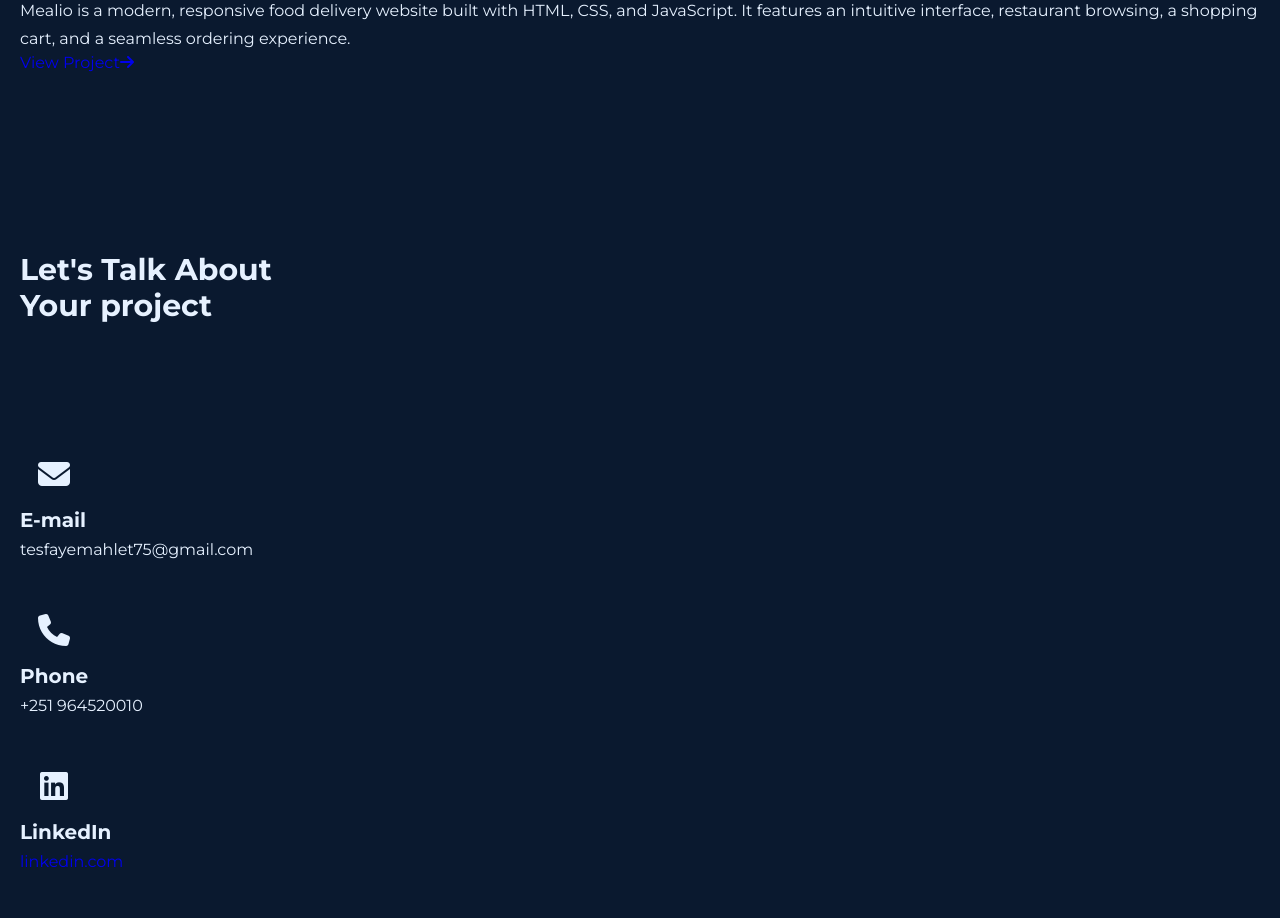
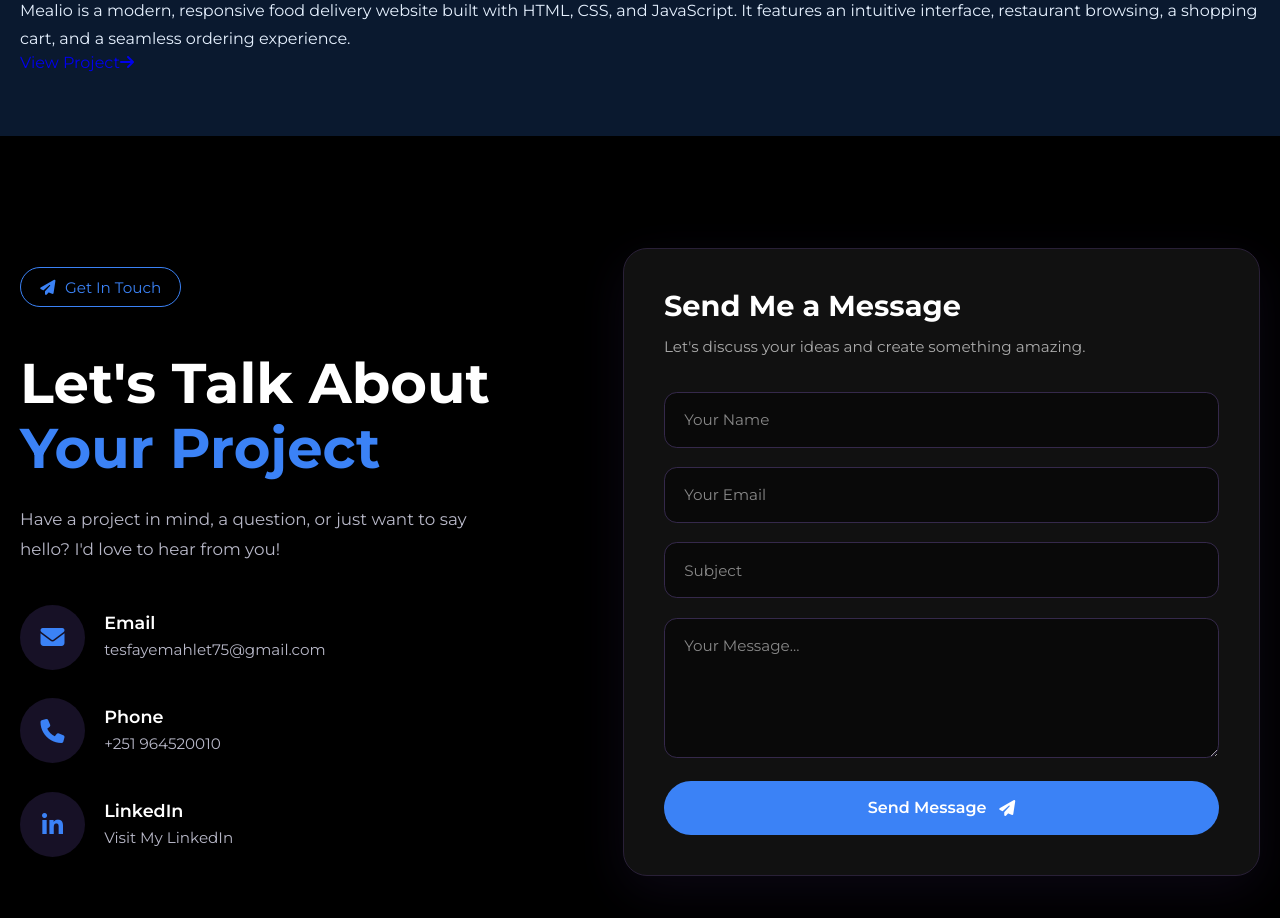
Before and after one commit to Mahletesfaye/portfolio-website, a React (Vite) app: page / in a window 1280 px wide. Shown: the part 3260-4178 px from the top of the page. Built offline with nearby package versions, Linux system fonts and the light colour scheme.

Commit message:
Update contact page styling and color theme

```diff
--- a/src/components/Contact/Contact.jsx
+++ b/src/components/Contact/Contact.jsx
@@ -2,53 +2,126 @@ import React from 'react'
 
 function Contact() {
   return (
-    <section className='contact section' id='contact'>
-        <div className='contact-container container grid'>
+    <section className="contact section" id="contact">
+      <div className="contact-container container grid">
+
+        {/* Left Side - Contact Information */}
         <div className="contact-group">
+
+          <span className="contact-subtitle">
+            <i className="fa-solid fa-paper-plane"></i>
+            Get In Touch
+          </span>
+
           <h2 className="section-title contact-section-title">
             Let's Talk About <br />
-                Your project</h2>
+            <span>Your Project</span>
+          </h2>
+
+          <p className="contact-description">
+            Have a project in mind, a question, or just want to say hello?
+            I'd love to hear from you!
+          </p>
+
           <div className="contact-data grid">
 
+            {/* Email */}
             <div className="contact-item">
-                    <span className="contact-icon"></span>
+              <span className="contact-icon">
+                <i className="fa-solid fa-envelope"></i>
+              </span>
               <div>
-                      <h3 className="contact-title"></h3>
-                      <p className="contact-description"></p>
+                <h3 className="contact-title">Email</h3>
+                <p className="contact-info">
+                  tesfayemahlet75@gmail.com
+                </p>
               </div>
             </div>
+
+            {/* Phone */}
             <div className="contact-item">
               <span className="contact-icon">
-                      <i class="fa-solid fa-envelope"></i>
-                    </span>
-                    <div>
-                      <h3 className="contact-title">E-mail</h3>
-                      <p className="contact-description">tesfayemahlet75@gmail.com</p>
-                    </div>
-                  </div>
-                  <div className="contact-item">
-                    <span className="contact-icon">
-                      <i class="fa-solid fa-phone"></i>
+                <i className="fa-solid fa-phone"></i>
               </span>
               <div>
                 <h3 className="contact-title">Phone</h3>
-                      <p className="contact-description">+251 964520010</p>
+                <p className="contact-info">
+                  +251 964520010
+                </p>
               </div>
             </div>
+
+            {/* LinkedIn */}
             <div className="contact-item">
               <span className="contact-icon">
-                      <i class="fa-brands fa-linkedin"></i>
+                <i className="fa-brands fa-linkedin-in"></i>
               </span>
               <div>
                 <h3 className="contact-title">LinkedIn</h3>
-                      <p className="contact-description"> <a href="https://www.linkedin.com/in/mahlet-tesfaye-a4a826288" target="_blank" rel="noopener noreferrer">linkedin.com</a> </p>
-                    </div>
+                <a
+                  href="https://www.linkedin.com/in/mahlet-tesfaye-a4a826288"
+                  target="_blank"
+                  rel="noopener noreferrer"
+                  className="contact-info contact-link"
+                >
+                  Visit My LinkedIn
+                </a>
               </div>
             </div>
 
           </div>
         </div>
 
+        {/* Right Side - Contact Form */}
+        <div className="contact-form-container">
+          <h3 className="contact-form-title">Send Me a Message</h3>
+          <p className="contact-form-text">
+            Let's discuss your ideas and create something amazing.
+          </p>
+
+          <form className="contact-form">
+
+            <div className="contact-form-group">
+              <input
+                type="text"
+                placeholder="Your Name"
+                required
+              />
+            </div>
+
+            <div className="contact-form-group">
+              <input
+                type="email"
+                placeholder="Your Email"
+                required
+              />
+            </div>
+
+            <div className="contact-form-group">
+              <input
+                type="text"
+                placeholder="Subject"
+                required
+              />
+            </div>
+
+            <div className="contact-form-group">
+              <textarea
+                placeholder="Your Message..."
+                rows="5"
+                required
+              ></textarea>
+            </div>
+
+            <button type="submit" className="contact-button">
+              Send Message
+              <i className="fa-solid fa-paper-plane"></i>
+            </button>
+
+          </form>
+        </div>
+
+      </div>
     </section>
   )
 }
--- a/src/index.css
+++ b/src/index.css
@@ -1,4 +1,6 @@
 @import url('https://fonts.googleapis.com/css2?family=Montserrat:ital,wght@0,100..900;1,100..900&family=Space+Grotesk:wght@300..700&display=swap');
+
+
 
 * {
   margin: 0;
@@ -55,7 +57,7 @@ body {
 }
 
 .nav {
-  background-color: rgb(4, 4, 50) black;
+  background-color: rgb(7, 7, 7) black;
   justify-content: space-between;
   column-gap: 2rem;
   min-height: 4.5rem;
@@ -202,7 +204,7 @@ ul {
 .btn-outline:hover {
   background: linear-gradient(110deg, #3b82f6, #3B82F6);
   transform: translateY(-3px);
-  box-shadow: 0 8px 24px rgba(139, 92, 246, 0.3);
+  box-shadow: 0 8px 24px rgba(20, 21, 126, 0.3);
 }
 
 .button i,
@@ -1197,33 +1199,243 @@ ul {
 
 
 
-/* Contact */
+
+
+
+
+
+
 .contact {
-  padding-bottom: 8rem;
+  background: #000000;
+  padding: 7rem 0 8rem;
+  color: #ffffff;
 }
+
 .contact-container {
-  grid-template-columns: repeat(5.5fr 6.5fr);
-  column-gap: 3rem;
+  grid-template-columns: 5.5fr 6.5fr;
+  column-gap: 4rem;
+  align-items: center;
 }
+
+.contact-group {
+  display: flex;
+  flex-direction: column;
+}
+
+.contact-subtitle {
+  display: inline-flex;
+  align-items: center;
+  gap: 0.6rem;
+  width: fit-content;
+  padding: 0.6rem 1.2rem;
+  border: 1px solid #3B82F6;
+  border-radius: 2rem;
+  color: #3B82F6;
+  font-size: 0.95rem;
+  margin-bottom: 1.5rem;
+}
+
 .contact-section-title {
   text-align: left;
+  font-size: 3.5rem;
+  line-height: 1.15;
+  margin-bottom: 1.5rem;
+  color: #ffffff;
 }
+
+.contact-section-title span {
+  color: #3B82F6;
+}
+
+.contact-description {
+  color: #b8b8c8;
+  font-size: 1.05rem;
+  line-height: 1.8;
+  max-width: 480px;
+  margin-bottom: 2.5rem;
+}
+
+/* Contact Information */
+
 .contact-data {
-  row-gap: 2rem;
+  row-gap: 1.8rem;
 }
+
 .contact-item {
   display: grid;
+  grid-template-columns: 65px 1fr;
   align-items: center;
-  column-gap: 1.5rem;
+  column-gap: 1.2rem;
 }
+
 .contact-icon {
-  width: 68px;
-  aspect-ratio: 1/1;
+  width: 65px;
+  aspect-ratio: 1;
   display: grid;
   place-items: center;
-  font-size: 2rem;
+  border-radius: 50%;
+  background: #171126;
+  color: #3B82F6;
+  font-size: 1.5rem;
+  transition: 0.3s ease;
 }
+
+.contact-item:hover .contact-icon {
+  background: #3B82F6;
+  color: #ffffff;
+  transform: translateY(-4px);
+}
+
 .contact-title {
-  font-size: 1.25rem;
-  margin-bottom: 0.25rem;
+  color: #ffffff;
+  font-size: 1.1rem;
+  font-weight: 600;
+  margin-bottom: 0.4rem;
 }
+
+.contact-info {
+  color: #b8b8c8;
+  font-size: 0.95rem;
+  line-height: 1.5;
+  overflow-wrap: anywhere;
+}
+
+.contact-link {
+  text-decoration: none;
+  transition: 0.3s;
+}
+
+.contact-link:hover {
+  color: #3B82F6;
+}
+
+/* Right Side - Contact Form */
+
+.contact-form-container {
+  padding: 2.5rem;
+  background: #111111;
+  border: 1px solid #292037;
+  border-radius: 1.5rem;
+  box-shadow: 0 15px 50px rgba(139, 92, 246, 0.08);
+}
+
+.contact-form-title {
+  color: #ffffff;
+  font-size: 1.8rem;
+  margin-bottom: 0.7rem;
+}
+
+.contact-form-text {
+  color: #aaa;
+  font-size: 0.95rem;
+  line-height: 1.6;
+  margin-bottom: 2rem;
+}
+
+.contact-form {
+  display: grid;
+  row-gap: 1.2rem;
+}
+
+.contact-form-group input,
+.contact-form-group textarea {
+  width: 100%;
+  padding: 1.1rem 1.2rem;
+  background: #090909;
+  border: 1px solid #35294b;
+  border-radius: 0.8rem;
+  outline: none;
+  color: #ffffff;
+  font-family: inherit;
+  font-size: 0.95rem;
+  transition: 0.3s ease;
+}
+
+.contact-form-group input::placeholder,
+.contact-form-group textarea::placeholder {
+  color: #888;
+}
+
+.contact-form-group input:focus,
+.contact-form-group textarea:focus {
+  border-color: #3B82F6;
+  box-shadow: 0 0 10px rgba(168, 85, 247, 0.15);
+}
+
+.contact-form-group textarea {
+  resize: vertical;
+  min-height: 140px;
+}
+
+.contact-button {
+  display: flex;
+  justify-content: center;
+  align-items: center;
+  gap: 0.8rem;
+  padding: 1.1rem 1.5rem;
+  border: none;
+  border-radius: 3rem;
+  background: linear-gradient(135deg, #3B82F6, #3B82F6);
+  color: #ffffff;
+  font-size: 1rem;
+  font-weight: 600;
+  cursor: pointer;
+  transition: 0.3s ease;
+}
+
+.contact-button:hover {
+  transform: translateY(-3px);
+  box-shadow: 0 8px 25px rgba(139, 92, 246, 0.3);
+}
+
+/* RESPONSIVE DESIGN */
+
+@media screen and (max-width: 992px) {
+  .contact-container {
+    grid-template-columns: 1fr 1fr;
+    column-gap: 2rem;
+  }
+
+  .contact-section-title {
+    font-size: 2.8rem;
+  }
+
+  .contact-form-container {
+    padding: 1.8rem;
+  }
+}
+
+@media screen and (max-width: 768px) {
+  .contact {
+    padding: 5rem 0;
+  }
+
+  .contact-container {
+    grid-template-columns: 1fr;
+    row-gap: 3rem;
+  }
+
+  .contact-section-title {
+    font-size: 2.7rem;
+  }
+
+  .contact-form-container {
+    padding: 1.5rem;
+  }
+}
+
+@media screen and (max-width: 350px) {
+  .contact-section-title {
+    font-size: 2.2rem;
+  }
+
+  .contact-item {
+    grid-template-columns: 50px 1fr;
+    column-gap: 0.8rem;
+  }
+
+  .contact-icon {
+    width: 50px;
+    font-size: 1.2rem;
+  }
+}
```
Lines whose indentation alone changed are shown as unchanged.
